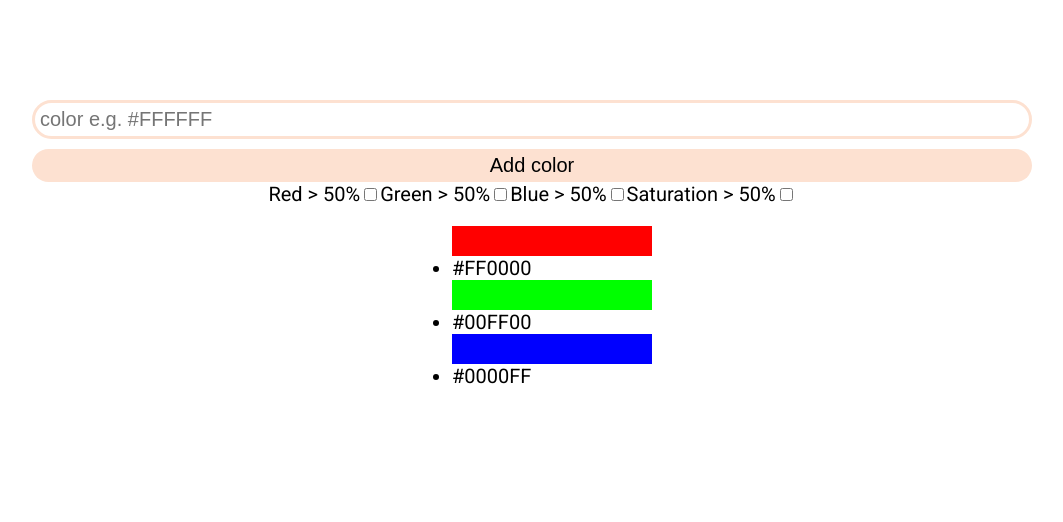
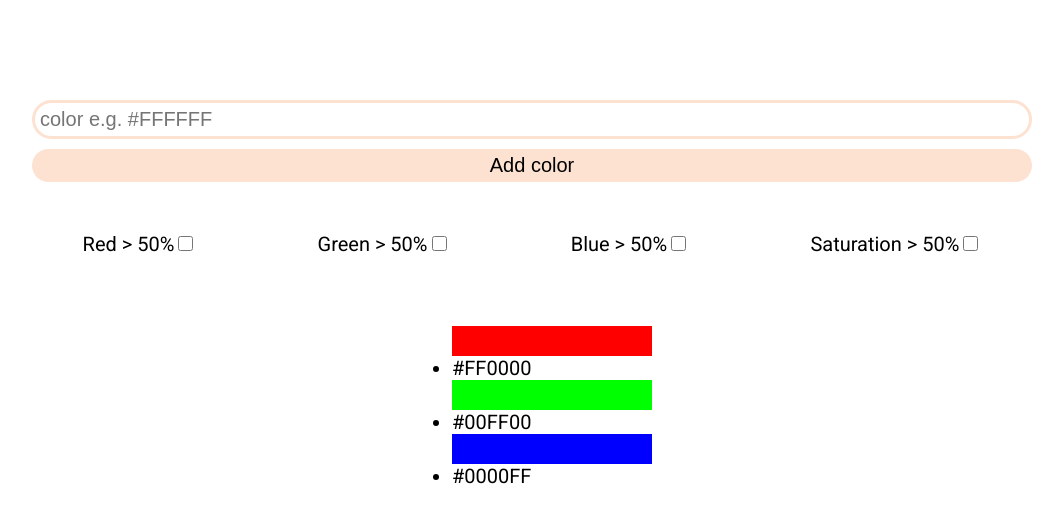
Before and after one commit to greedyChicken/test-task, a React (Create React App) app: page / in a window 1280 px wide. Shown: the top 522 px of the page, without its empty margins (108-1171 px from the left). Built offline with nearby package versions, Linux system fonts and the light colour scheme.

Commit message:
create and import styles for FilterForm component

```diff
--- a/src/components/FilterForm/index.tsx
+++ b/src/components/FilterForm/index.tsx
@@ -3,6 +3,7 @@ import { hexToRgb } from "../../utilities/hexToRgb";
 import { rgbToHex } from "../../utilities/rgbToHex";
 import { getSaturation } from "../../utilities/getSaturation";
 import { sortColors } from "../../utilities/sortColors";
+import "./style.scss";
 
 interface MyProps {
   setColors: React.Dispatch<React.SetStateAction<Array<string>>>;
--- /dev/null
+++ b/src/components/FilterForm/style.scss
@@ -0,0 +1,13 @@
+.filter {
+    width: 100%;
+    display: flex;
+    flex-wrap: wrap;
+    gap: 20px;
+    justify-content: space-around;
+    margin: 50px 0;
+
+    & input[type="checkbox"] {
+        width: 15px;
+        height: 15px;
+    }
+}
```
